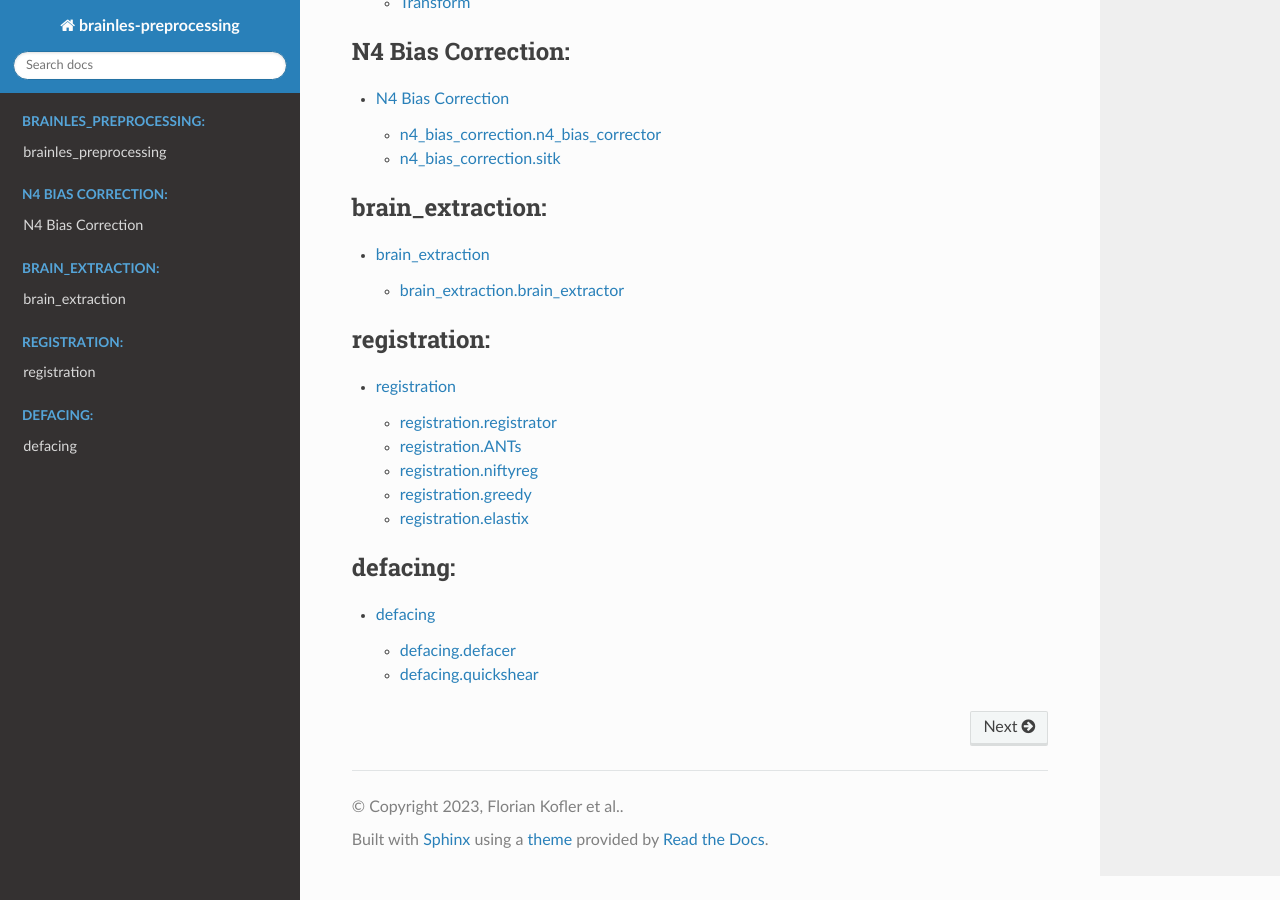
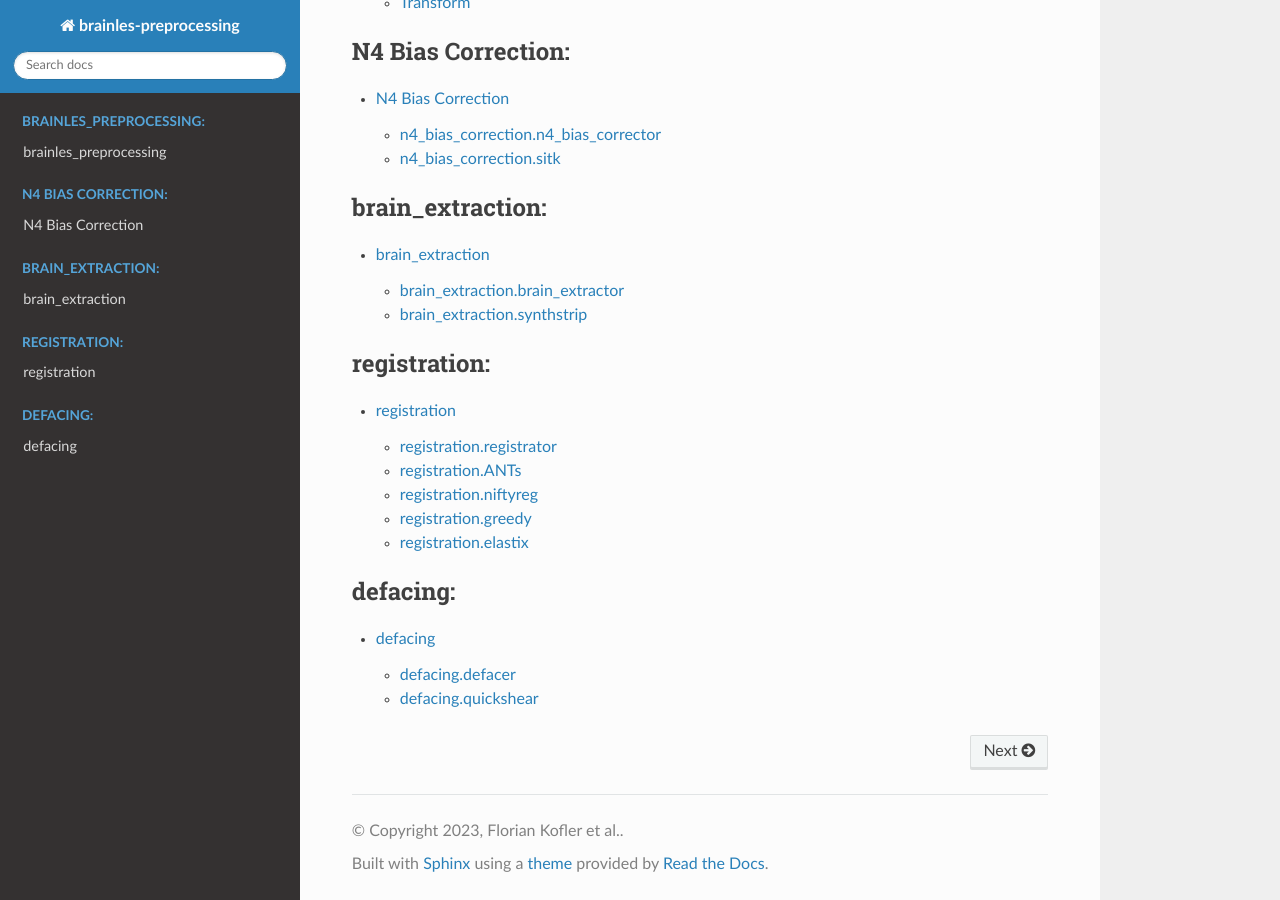
Before and after one commit to BrainLesion/preprocessing, a Sphinx documentation site: the page built from docs/source/index.rst, in a window 1280 px wide and 900 px high, scrolled down 3907 px. Built offline with Sphinx 7.4.7 and the Read the Docs theme 3.1.0, drawn with Linux system fonts in a browser that asks for light colours.

Commit message:
Add synthstrip to docs

```diff
--- a/docs/source/brain-extraction.rst
+++ b/docs/source/brain-extraction.rst
@@ -6,3 +6,9 @@ brain_extraction.brain_extractor
 --------------------------------------------
 
 .. automodule:: brainles_preprocessing.brain_extraction.brain_extractor
+
+
+brain_extraction.synthstrip
+--------------------------------------------
+
+.. automodule:: brainles_preprocessing.brain_extraction.synthstrip
```
